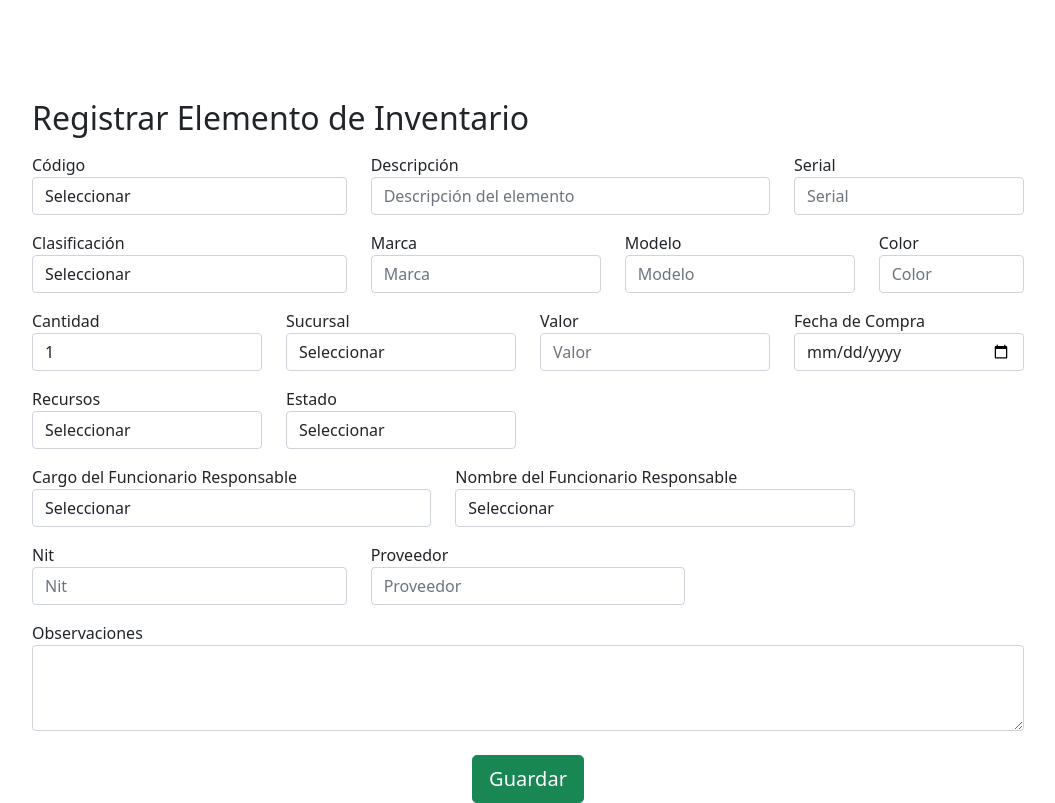
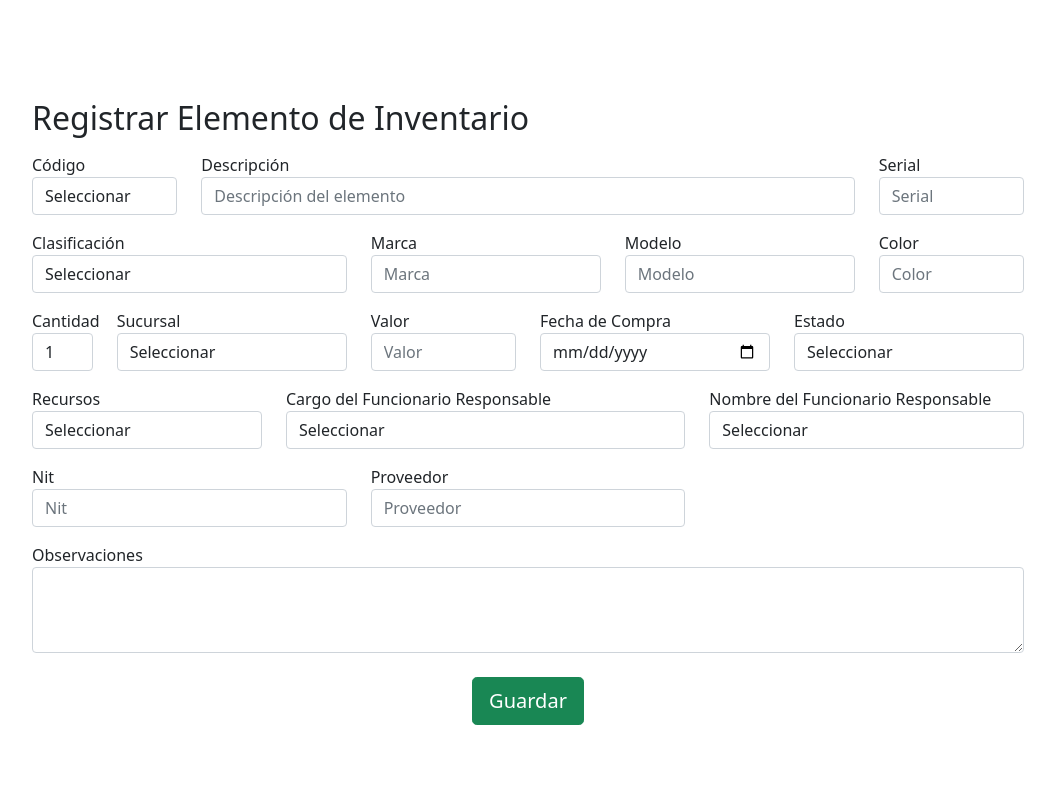
Before and after one commit to maicolmike/inventario, a Django app: template templates/registro/registrar_equipo.html in a window 1280 px wide. Shown: the whole page, without its empty margins (112-1167 px from the left). After the commit the page ends 725 px from the top, so only its background shows below. Run offline with Django 5.2, Linux system fonts and the light colour scheme; the template is opened without the code that fills it: values that come from a table or form of the project are taken from there, others are empty; some libraries are stand-ins or nearby versions.

Commit message:
pruebsa fechas

```diff
--- a/templates/registro/registrar_equipo.html
+++ b/templates/registro/registrar_equipo.html
@@ -32,17 +32,17 @@
 
             <!-- FILA 1 -->
             <div class="row">
-                <div class="col-md-4">
+                <div class="col-md-2">
                     <label for="{{ form.codigo.id_for_label }}">Código</label>
                     {{ form.codigo }}
                 </div>
 
-                <div class="col-md-5">
+                <div class="col-md-8">
                     <label for="{{ form.descripcion.id_for_label }}">Descripción</label>
                     {{ form.descripcion }}
                 </div>
 
-                <div class="col-md-3">
+                <div class="col-md-2">
                     <label for="{{ form.serial.id_for_label }}">Serial</label>
                     {{ form.serial }}
                 </div>
@@ -76,7 +76,7 @@
             <!-- FILA 3 -->
             <div class="row mt-3">
 
-                <div class="col-md-3">
+                <div class="col-md-1">
                     <label for="{{ form.cantidad.id_for_label }}">Cantidad</label>
                     {{ form.cantidad }}
                 </div>
@@ -86,7 +86,7 @@
                     {{ form.sucursal }}
                 </div>
 
-                <div class="col-md-3">
+                <div class="col-md-2">
                     <label for="{{ form.valor.id_for_label }}">Valor</label>
                     {{ form.valor }}
                 </div>
@@ -94,6 +94,11 @@
                 <div class="col-md-3">
                     <label for="{{ form.fecha_compra.id_for_label }}">Fecha de Compra</label>
                     {{ form.fecha_compra }}
+                </div>
+
+                <div class="col-md-3">
+                    <label for="{{ form.estado.id_for_label }}">Estado</label>
+                    {{ form.estado }}
                 </div>
             </div>
 
@@ -105,26 +110,18 @@
                     {{ form.recursos }}
                 </div>
 
-                <div class="col-md-3">
-                    <label for="{{ form.estado.id_for_label }}">Estado</label>
-                    {{ form.estado }}
-                </div>
-            </div>
-
-            <!-- FILA 5 -->
-            <div class="row mt-3">
                 <div class="col-md-5">
                     <label for="{{ form.cargo_funcionario.id_for_label }}">Cargo del Funcionario Responsable</label>
                     {{ form.cargo_funcionario }}
                 </div>
 
-                <div class="col-md-5">
+                <div class="col-md-4">
                     <label for="{{ form.funcionario_responsable.id_for_label }}">Nombre del Funcionario Responsable</label>
                     {{ form.funcionario_responsable }}
                 </div>
             </div>
 
-            <!-- FILA 6 -->
+            <!-- FILA 5 -->
             <div class="row mt-3">
                 <div class="col-md-4">
                     <label for="{{ form.nit.id_for_label }}">Nit</label>
@@ -137,7 +134,7 @@
 
             </div>
 
-            <!-- FILA 7 -->
+            <!-- FILA 6 -->
             <div class="row mt-3">
                 <div class="col-md-12">
                     <label for="{{ form.observaciones.id_for_label }}">Observaciones</label>
```
